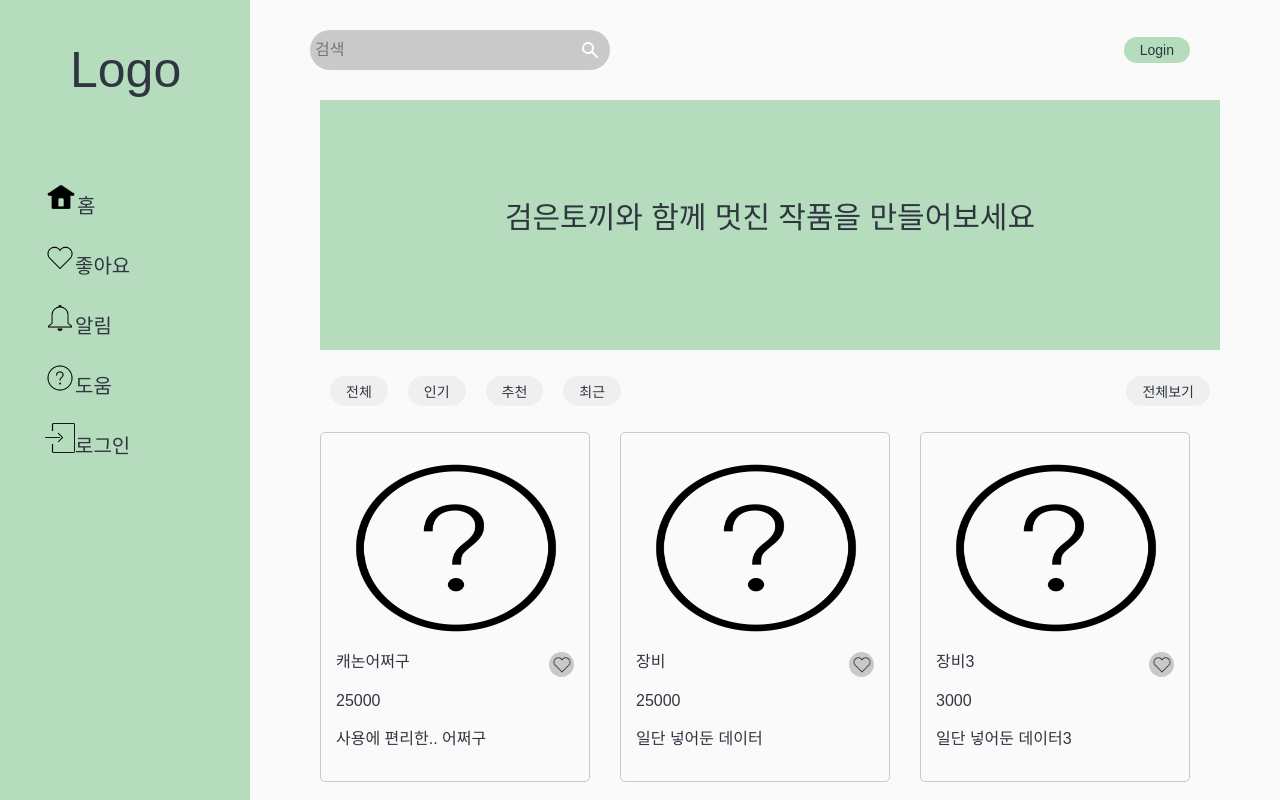
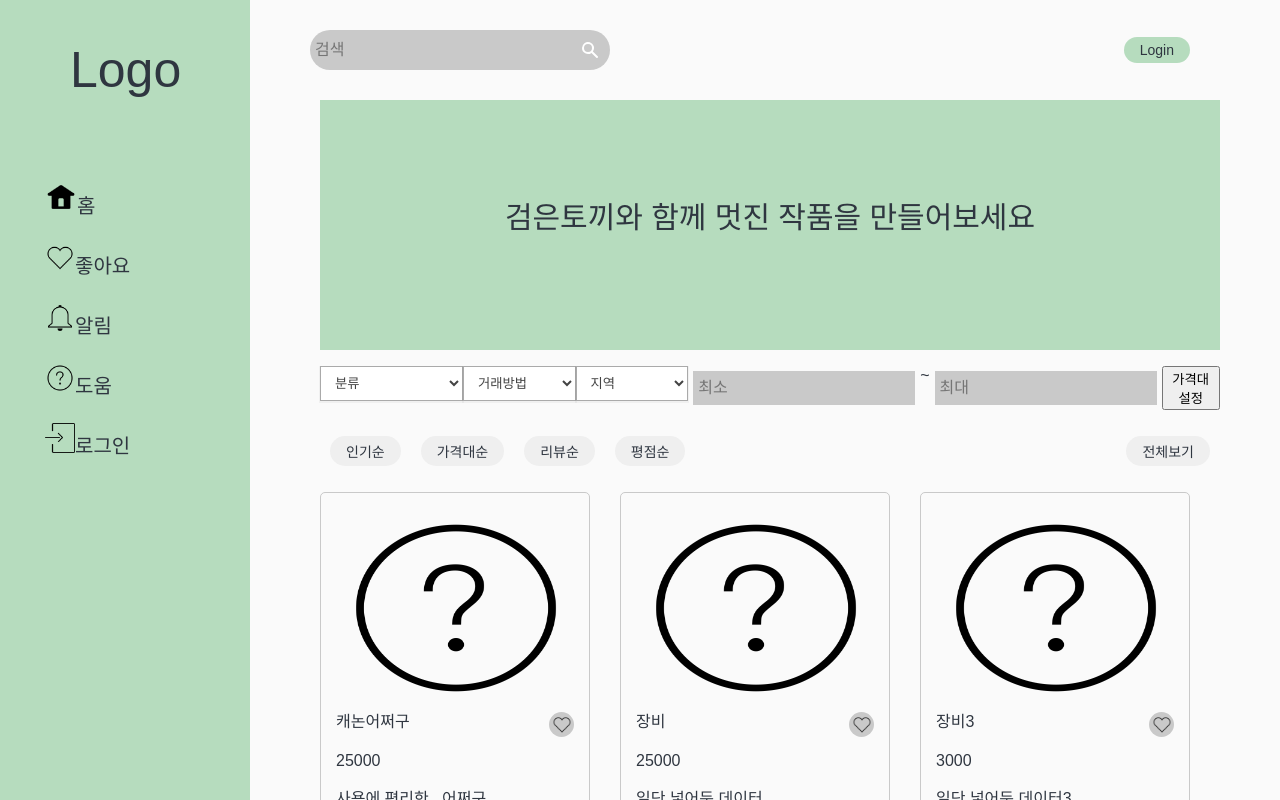
Before and after one commit to hyemimi/black-rabbit, a Next.js app: page / in a window 1280 px wide. Shown: the top 800 px of the page. Built offline with nearby package versions, Linux system fonts and the light colour scheme.

Commit message:
feat : Add filter buttons

```diff
--- a/pages/index.tsx
+++ b/pages/index.tsx
@@ -17,11 +17,47 @@ export default function Home() {
         <Title>검은토끼와 함께 멋진 작품을 만들어보세요</Title>
       </Banner>
       <FilterDiv>
+        <Selector name="category">
+          <option disabled selected>
+            분류
+          </option>
+          <option>전체</option>
+          <option>카메라</option>
+          <option>렌즈</option>
+          <option>캠코더</option>
+          <option>드론, 액션캠</option>
+          <option>음향 및 마이크</option>
+          <option>조명</option>
+          <option>액세서리</option>
+          <option>기타</option>
+        </Selector>
+        <Selector name="how">
+          <option disabled selected>
+            거래방법
+          </option>
+          <option>전체</option>
+          <option>픽업</option>
+          <option>배송</option>
+          <option>직거래</option>
+        </Selector>
+        <Selector name="where">
+          <option disabled selected>
+            지역
+          </option>
+          <option>전체</option>
+          <option>서울</option>
+          <option>경기</option>
+        </Selector>
+        <Input placeholder="최소" /> <h1>~</h1>
+        <Input placeholder="최대" />
+        <button>가격대 설정</button>
+      </FilterDiv>
+      <FilterDiv>
         <div>
-          <FilterButton>전체</FilterButton>
-          <FilterButton>인기</FilterButton>
-          <FilterButton>추천</FilterButton>
-          <FilterButton>최근</FilterButton>
+          <FilterButton>인기순</FilterButton>
+          <FilterButton>가격대순</FilterButton>
+          <FilterButton>리뷰순</FilterButton>
+          <FilterButton>평점순</FilterButton>
         </div>
         <div>
           <FilterButton>전체보기</FilterButton>
@@ -48,13 +84,35 @@ const Banner = styled.div`
   height: 250px;
   width: 900px;
 `;
+const Input = styled.input`
+  position: relative;
+  left: 0;
+  right: 0;
+  padding: 5px 10px;
+  padding-left: 5px;
+  font-size: 16px;
+  background-color: #c9c9c9;
+  margin: 5px;
 
+  border: none;
+`;
 const Title = styled.h1`
   padding-top: 100px;
   text-align: center;
   font-size: 30px;
 `;
 
+const Selector = styled.select`
+  width: 150px;
+  height: 35px;
+  padding: 5px 30px 5px 10px;
+  outline: 0 none;
+  color: #444;
+  background-color: #fff;
+  margin: 0;
+  border: 1px solid #aaa;
+  box-shadow: 0 1px 0 1px rgba(0, 0, 0, 0.04);
+`;
 const FilterDiv = styled.span`
   display: flex;
   justify-content: space-between;
```
